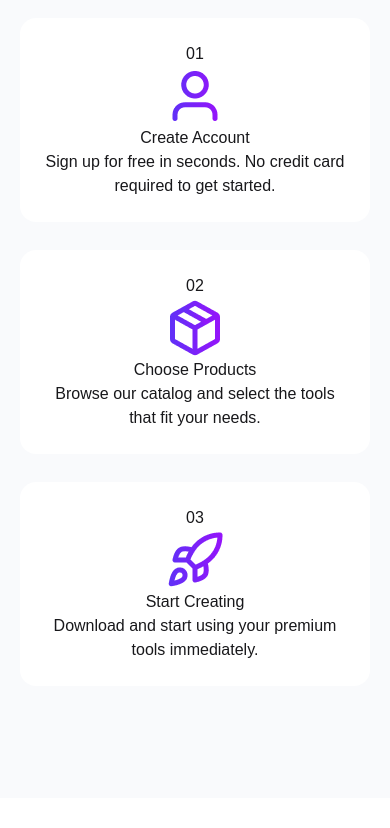
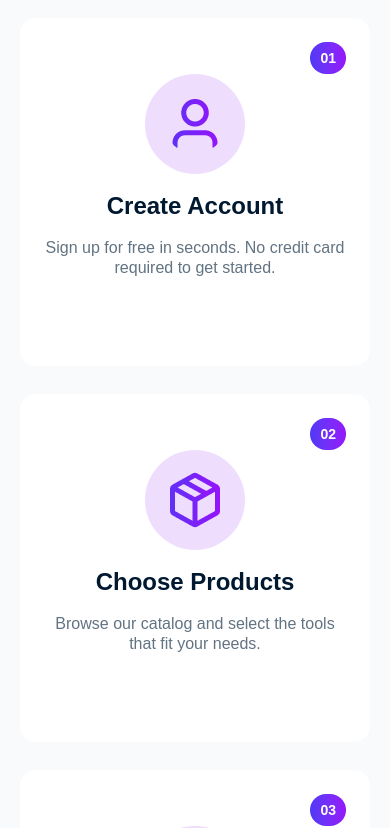
Before and after one commit to rakib97j/DigiTools, a React (Vite) app: page / in a window 390 px wide. Shown: the part 1720-2548 px from the top of the page. Built offline with nearby package versions, Linux system fonts and the light colour scheme.

Commit message:
Get Started Section Card desing Finished with responsive

```diff
--- a/src/Components/GetStarted.jsx
+++ b/src/Components/GetStarted.jsx
@@ -17,35 +17,71 @@ const GetStarted = () => {
           </div>
           {/* Card */}
           <div className="grid md:grid-cols-2 md:mx-0 mx-5 lg:grid-cols-3 gap-7  text-center">
+            {/* Card 01 */}
             <div className="p-6 bg-white rounded-2xl text-center">
-              <p>01</p>
+              <div className="flex justify-end">
+                <p className="text-white px-2.5 py-1.5  bg-gradient-to-r from-[#4F39F6] to-[#9514FA] text-sm font-bold  rounded-full w-fit ">
+                  01
+                </p>
+              </div>
               <div className="flex items-center justify-center">
-                <img src={User} alt="User Png" />
+                <img
+                  src={User}
+                  alt="User Png"
+                  className="p-5 bg-[#c17bf741] rounded-full"
+                />
               </div>
-              <h1>Create Account</h1>
-              <p>
+              <h1 className=" my-4 text-[#001931] font-bold text-2xl">
+                Create Account
+              </h1>
+              <p className="mb-16 font-normal text-[#627382] leading-5 text-base ">
                 Sign up for free in seconds. No credit card <br /> required to
                 get started.
               </p>
             </div>
+
+              {/* Card 02 */}
             <div className="p-6 bg-white rounded-2xl">
-              <p>02</p>
+              <div className="flex justify-end">
+                <p className="text-white px-2.5 py-1.5  bg-gradient-to-r from-[#4F39F6] to-[#9514FA] text-sm font-bold  rounded-full w-fit ">
+                  02
+                </p>
+              </div>
               <div className="flex items-center justify-center">
-                <img src={Package} alt="User Png" />
+                <img
+                  className="p-5 bg-[#c17bf741] rounded-full"
+                  src={Package}
+                  alt="User Png"
+                />
               </div>
-              <h1>Choose Products</h1>
-              <p>
+              <h1 className=" my-4 text-[#001931] font-bold text-2xl">
+                Choose Products
+              </h1>
+              <p className="mb-16 font-normal text-[#627382] leading-5 text-base ">
                 Browse our catalog and select the tools <br /> that fit your
                 needs.
               </p>
             </div>
+
+
+            {/* Card 03 */}
             <div className="p-6 bg-white rounded-2xl">
-              <p>03</p>
+              <div className="flex justify-end">
+                <p className="text-white px-2.5 py-1.5  bg-gradient-to-r from-[#4F39F6] to-[#9514FA] text-sm font-bold  rounded-full w-fit ">
+                  03
+                </p>
+              </div>
               <div className="flex items-center justify-center">
-                <img src={Rocket} alt="User Png" />
+                <img
+                  className="p-6 bg-[#c17bf741] rounded-full "
+                  src={Rocket}
+                  alt="User Png"
+                />
               </div>
-              <h1>Start Creating</h1>
-              <p>
+              <h1 className=" my-4 text-[#001931] font-bold text-2xl">
+                Start Creating
+              </h1>
+              <p className="mb-16 font-normal text-[#627382] leading-5 text-base ">
                 Download and start using your premium <br /> tools immediately.
               </p>
             </div>
--- a/src/Components/NavBar.jsx
+++ b/src/Components/NavBar.jsx
@@ -48,7 +48,7 @@ const NavBar = () => {
               </ul>
             </div>
             <a
-              href="home"
+              href="#"
               className=" cursor-pointer md:ml-15 font-black text-3xl flex justify-center items-center text-transparent bg-clip-text bg-gradient-to-r from-[#4F39F6] to-[#9514FA]"
             >
               DigiTools
```
